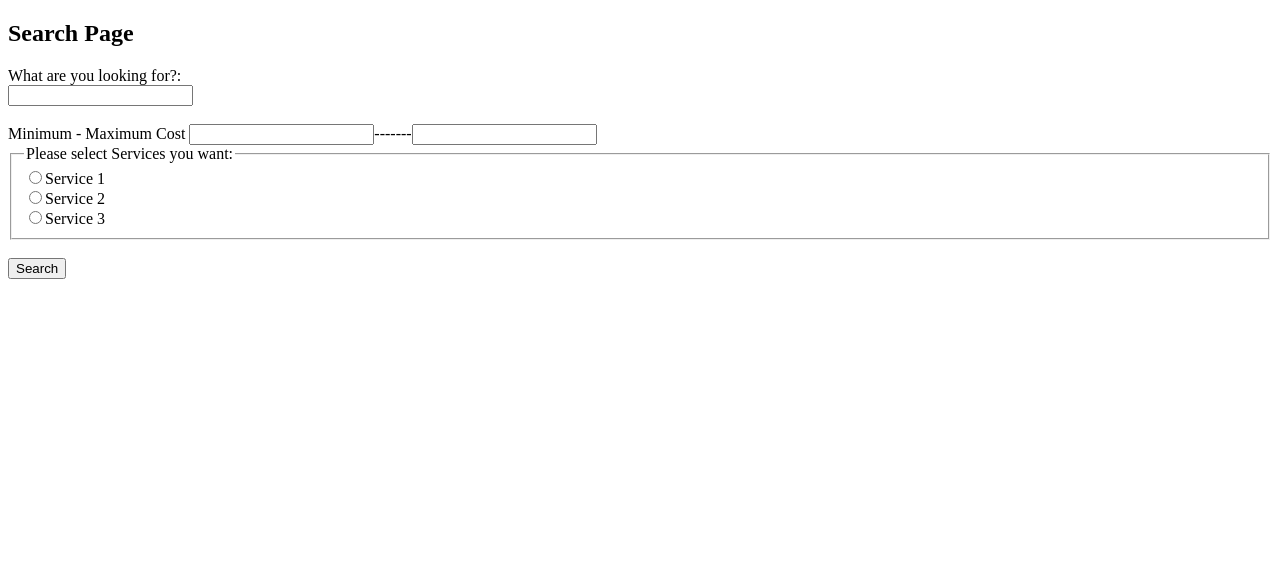
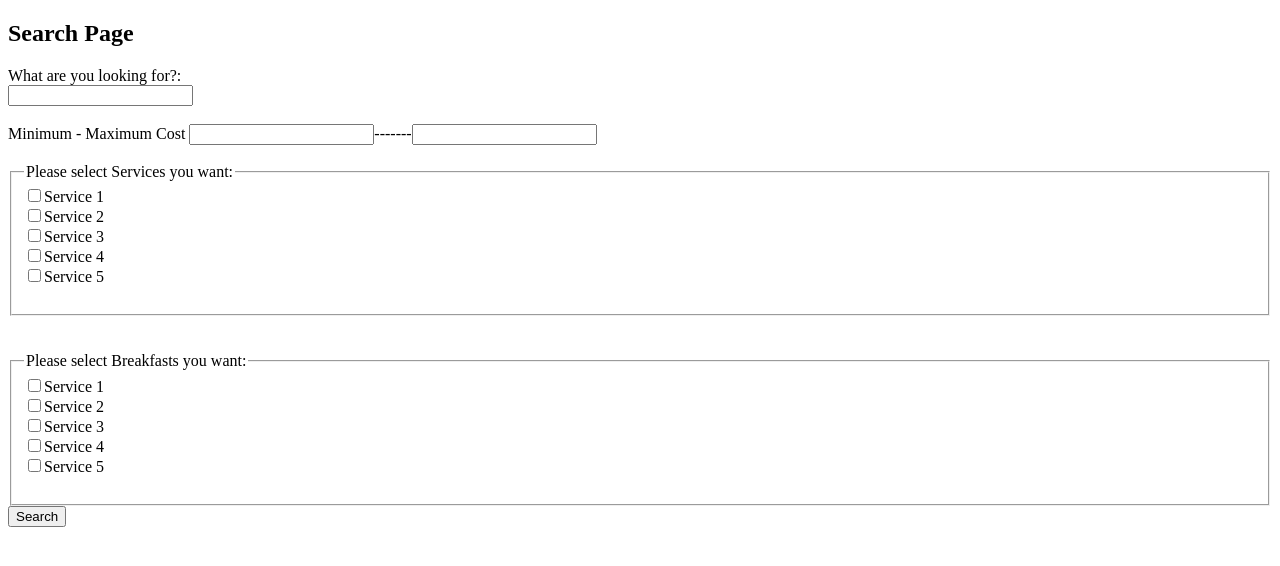
Before and after one commit to Sail338/CS336, a Flask app: page /search-page in a window 1280 px wide. Shown: the top 566 px of the page. Run offline with Flask 2, Linux system fonts and the light colour scheme.

Commit message:
python2 -> python3

```diff
--- a/hotel/__init__.py
+++ b/hotel/__init__.py
@@ -1,3 +1,3 @@
 from flask import Flask
 app=Flask(__name__)
-import view
+from hotel import view
--- a/hotel/templates/index.html
+++ b/hotel/templates/index.html
@@ -21,8 +21,9 @@
         <button type="submit">Enter</button>
         </form>
       <form action="/search-page" method="GET">
-        Search:<br>
-        <input type="text" name="submit">
+        <br><br>Search:<br>
+        <button type="submit">Enter</button>
         <br>
+      </form>
   </body>
 </html>
--- a/hotel/templates/search.html
+++ b/hotel/templates/search.html
@@ -12,15 +12,30 @@
         <br>
         Minimum - Maximum Cost
         <input type="text" name="min">-------<input type="text" name="max">
+        <br><br>
+        <fieldset>
+        <legend>Please select Services you want:</legend>
+        <input type="checkbox" name="service" value="Service 1">Service 1<br>
+        <input type="checkbox" name="service" value="Service 2">Service 2<br>
+        <input type="checkbox" name="service" value="Service 3">Service 3<br>
+        <input type="checkbox" name="service" value="Service 4">Service 4<br>
+        <input type="checkbox" name="service" value="Service 5">Service 5<br>
         <br>
+        </fieldset>
+        <br><br>
         <fieldset>
-          <legend>Please select Services you want:</legend>
-          <input type="radio" name="service" id="s1" value="s1" /><label for="s1">Service 1</label><br />
-          <input type="radio" name="service" id="s2" value="s2"  /><label for="s2">Service 2</label><br />
-          <input type="radio" name="service" id="s3" value="s3" /><label for="s3">Service 3</label><br />
+        <legend>Please select Breakfasts you want:</legend>
+        <input type="checkbox" name="breakfast" value="Breakfast 1">Service 1<br>
+        <input type="checkbox" name="breakfast" value="Breakfast 2">Service 2<br>
+        <input type="checkbox" name="breakfast" value="Breakfast 3">Service 3<br>
+        <input type="checkbox" name="breakfast" value="Breakfast 4">Service 4<br>
+        <input type="checkbox" name="breakfast" value="Breakfast 5">Service 5<br>
+        <br>
         </fieldset>
-        <br>
         <button type="submit">Search</button>
-        </form>
+    </form>
+    {% if results %}
+
+    {% endif %}
   </body>
 </html>
--- a/hotel/view.py
+++ b/hotel/view.py
@@ -7,9 +7,9 @@ def home():
 @app.route('/authorize', methods=['POST'])
 def authorize_credentials():
     username = request.form['username']
-    print username
+    print(username)
     password = request.form['password']
-    print password
+    print(password)
     info_correct = True
     #Check username and password in the database
     if info_correct:
@@ -23,7 +23,7 @@ def authorize_credentials():
         response.set_cookie('Session', username)
         return response
     else:
-        print "Incorrect Information Given"
+        print("Incorrect Information Given")
         return render_template('index.html',incorrect=True,logoff=False)
 
 
@@ -55,14 +55,24 @@ def dashboard():
 def search_page():
     return render_template('search.html')
 
-@app.route("/search")
+@app.route("/search", methods=['POST'])
 def search():
     #Need to sanitize this data
     query = request.form['search']
+    print(query)
     minCost = request.form['min']
+    print(minCost)
     maxCost = request.form['max']
-    services = require.form['service']
-    print services
+    print(maxCost)
+    services = request.form.getlist('service')
+    for x in services:
+        print(x)
+    #Apply all these values into the query and rename query to be a list of dictionaries for all the info the hotel has in each dictionary
+    hotels = []
+    return render_template('search.html',results=resuult)
+
+
+
 
 
 
```
Also changed, not shown: 1 other file.
